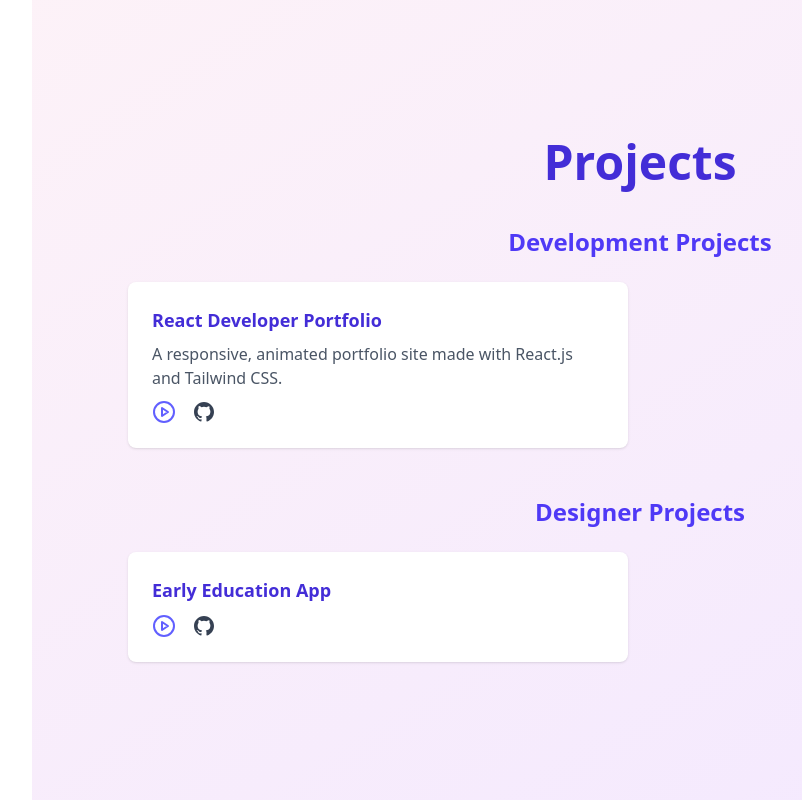
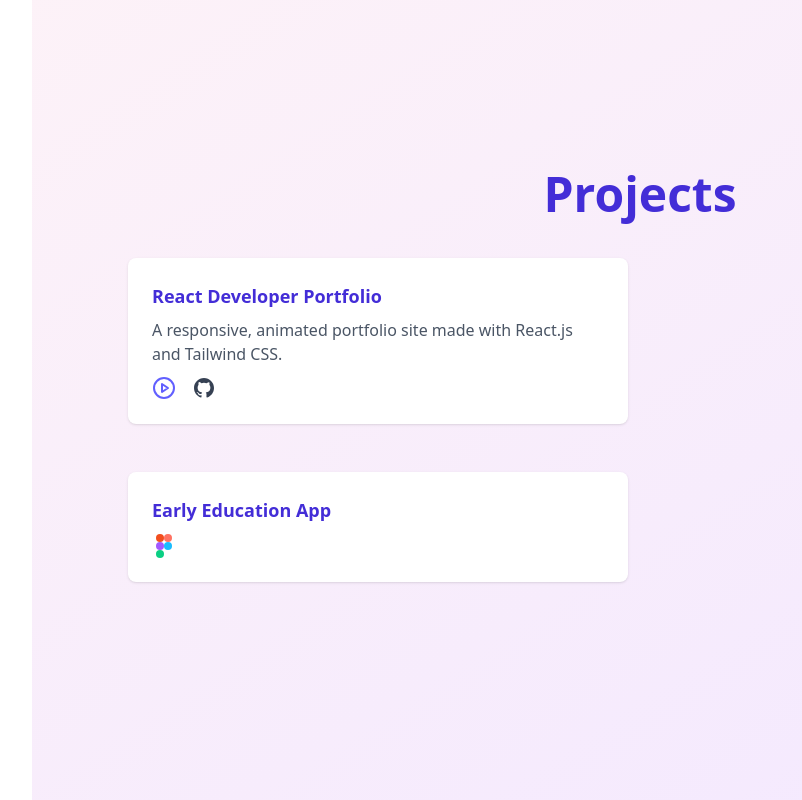
Before and after one commit to zuveriyakhan05/Next.js_Portfolio, a Next.js app: page /projects in a window 1280 px wide. Shown: the whole page, without its empty margins (32-834 px from the left). Built offline with nearby package versions, Linux system fonts and the light colour scheme.

Commit message:
Next.js Portfolio

```diff
--- a/src/app/projects/page.js
+++ b/src/app/projects/page.js
@@ -9,7 +9,6 @@ export default function Projects() {
         </h1>
 
         {/* Development Projects */}
-        <h2 className="text-2xl font-bold text-indigo-600 mb-6">Development Projects</h2>
         <div className="grid md:grid-cols-2 gap-6 mb-12">
           <div className="bg-white shadow rounded-lg p-6 text-left">
             <h3 className="font-bold text-lg text-indigo-700 mb-2">React Developer Portfolio</h3>
@@ -57,8 +56,7 @@ export default function Projects() {
         </div>
 
         {/* Designer Projects */}
-        <h2 className="text-2xl font-bold text-indigo-600 mb-6">Designer Projects</h2>
-        <div className="grid md:grid-cols-2 gap-6">
+        <div className="grid md:grid-cols-2 gap-6 mb-12">
           <div className="bg-white shadow rounded-lg p-6 text-left">
             <h3 className="font-bold text-lg text-indigo-700 mb-2">Early Education App</h3>
             <p className="text-gray-600 mb-2"></p>
@@ -68,35 +66,24 @@ export default function Projects() {
                 target="_blank"
                 rel="noopener"
                 className="text-indigo-500 hover:text-indigo-700"
-                aria-label="Live Demo"
+                aria-label="View in Figma"
               >
-                {/* Play button icon for Live Demo */}
-                <svg xmlns="http://www.w3.org/2000/svg"
-                     className="h-6 w-6 inline"
-                     fill="none"
-                     viewBox="0 0 24 24"
-                     stroke="currentColor"
-                     strokeWidth={2}>
-                  <circle cx="12" cy="12" r="10" stroke="currentColor" strokeWidth={2} />
-                  <path strokeLinecap="round" strokeLinejoin="round" d="M10 8l6 4-6 4V8z" />
-                </svg>
-              </a>
-              <a
-                href="https://github.com/yourusername/education-design"
-                target="_blank"
-                rel="noopener"
-                className="text-gray-700 hover:text-gray-900"
-                aria-label="Source Code on GitHub"
-              >
-                {/* Fixed GitHub Icon */}
-                <svg
-                  xmlns="http://www.w3.org/2000/svg"
-                  className="h-6 w-6 inline"
-                  viewBox="0 0 24 24"
-                  fill="currentColor"
-                >
-                  <path d="M12 2C6.475 2 2 6.475 2 12c0 4.418 2.865 8.166 6.839 9.489.5.091.682-.217.682-.483 0-.238-.009-.868-.013-1.703-2.782.604-3.369-1.342-3.369-1.342-.454-1.157-1.11-1.465-1.11-1.465-.908-.62.069-.607.069-.607 1.004.07 1.532 1.031 1.532 1.031.893 1.53 2.341 1.089 2.91.833.091-.647.35-1.089.636-1.34-2.22-.252-4.555-1.112-4.555-4.951 0-1.093.39-1.987 1.029-2.687-.103-.253-.447-1.27.098-2.648 0 0 .84-.27 2.75 1.025A9.564 9.564 0 0112 6.845a9.6 9.6 0 012.504.336c1.91-1.294 2.748-1.025 2.748-1.025.546 1.378.202 2.395.099 2.648.64.7 1.028 1.594 1.028 2.687 0 3.848-2.338 4.697-4.566 4.945.359.309.679.92.679 1.855 0 1.339-.012 2.422-.012 2.751 0 .268.18.577.688.48C19.138 20.162 22 16.417 22 12c0-5.525-4.475-10-10-10z"/>
-                </svg>
+                {/* Figma icon */}
+            <svg xmlns="http://www.w3.org/2000/svg" width="40" height="60" viewBox="0 0 40 60" fill="none" className="h-6 w-6 inline">
+  {/* Top red rounded-rect */}
+  <rect x="0" y="0" width="20" height="20" rx="10" fill="#F24E1E"/>
+  {/* Middle purple rounded-rect */}
+  <rect x="0" y="20" width="20" height="20" rx="10" fill="#A259FF"/>
+  {/* Bottom green rounded-rect */}
+  <rect x="0" y="40" width="20" height="20" rx="10" fill="#0ACF83"/>
+  {/* Top-right pink rounded-rect */}
+  <rect x="20" y="0" width="20" height="20" rx="10" fill="#FF7262"/>
+  {/* Bottom-right blue circle */}
+  <circle cx="30" cy="30" r="10" fill="#1ABCFE"/>
+</svg>
+
+
+
               </a>
             </div>
           </div>
```
